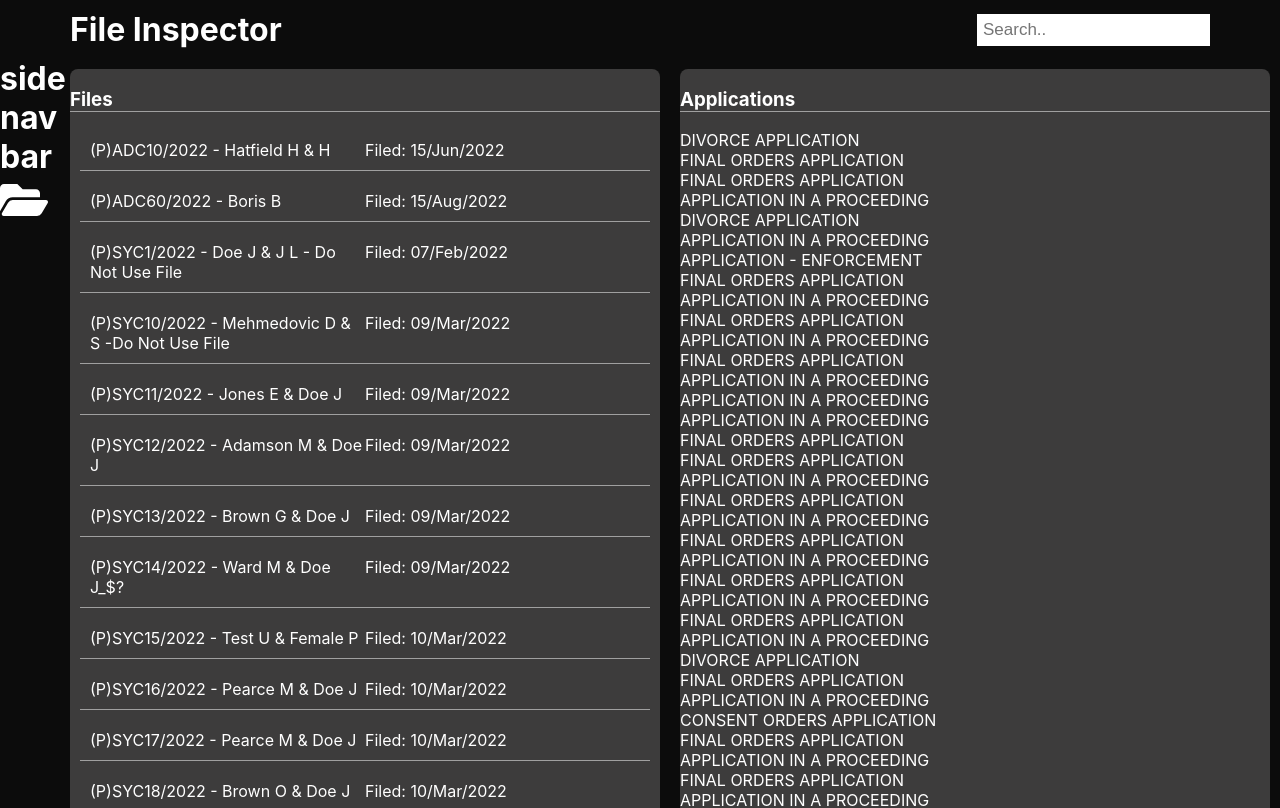
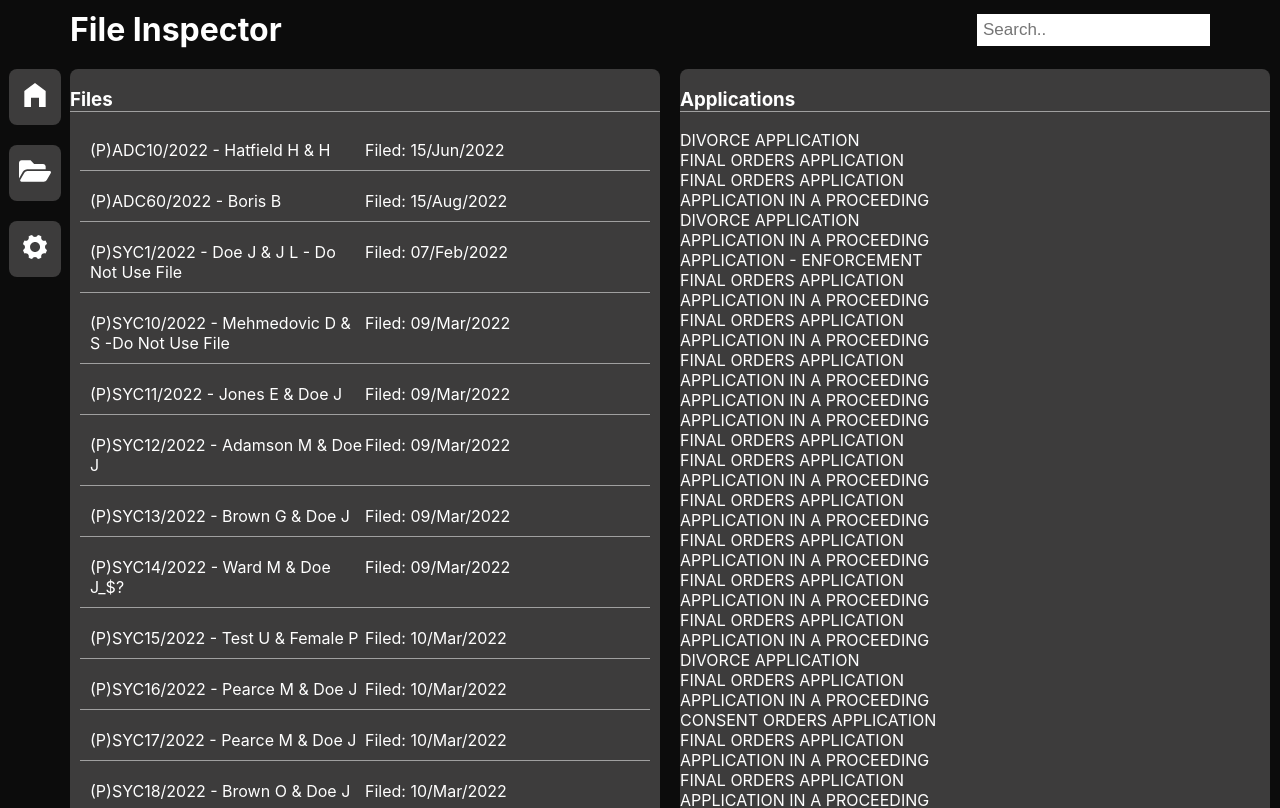
Before and after one commit to DansGoingCrazy/react-files, a React (Create React App) app: page / in a window 1280 px wide. Shown: the top 808 px of the page. Built offline with nearby package versions, Linux system fonts and the light colour scheme.

Commit message:
SideNavBar styling complete

```diff
--- a/src/components/SideNavBar.jsx
+++ b/src/components/SideNavBar.jsx
@@ -1,14 +1,25 @@
 import { FaFolderOpen } from "react-icons/fa"
+import { MdHomeFilled } from "react-icons/md"
+import { IoIosSettings } from "react-icons/io"
 import { IconContext } from "react-icons"
 
 const SideNavBar = () => {
   return (
-<IconContext.Provider value={{size: "3em"}}>
+<IconContext.Provider value={{size: "2em"}} >
 <div className="SideNavBar">
-  <h1>side nav bar</h1>
+  <div id="Icon">
+  <MdHomeFilled />
+  </div>
+  <div id="Icon">
   <FaFolderOpen />
+  </div>
+  <div id="Icon">
+  <IoIosSettings />
+  </div>
+
 </div>
 </IconContext.Provider>
+
   )
 }
 export default SideNavBar
--- a/src/styles/App.css
+++ b/src/styles/App.css
@@ -23,8 +23,20 @@ p{
 }
 
 .SideNavBar{
+  display: flex;
+  flex-direction: column;
+  justify-content: start;
+  align-items: center;
+
   width: 70px;
   height: 100%;
+}
+
+#Icon{
+  background-color: #3d3c3c;
+  padding:10px;
+  border-radius: 8px;
+  margin: 10px 0
 }
 
 .TopNavBar{
```
